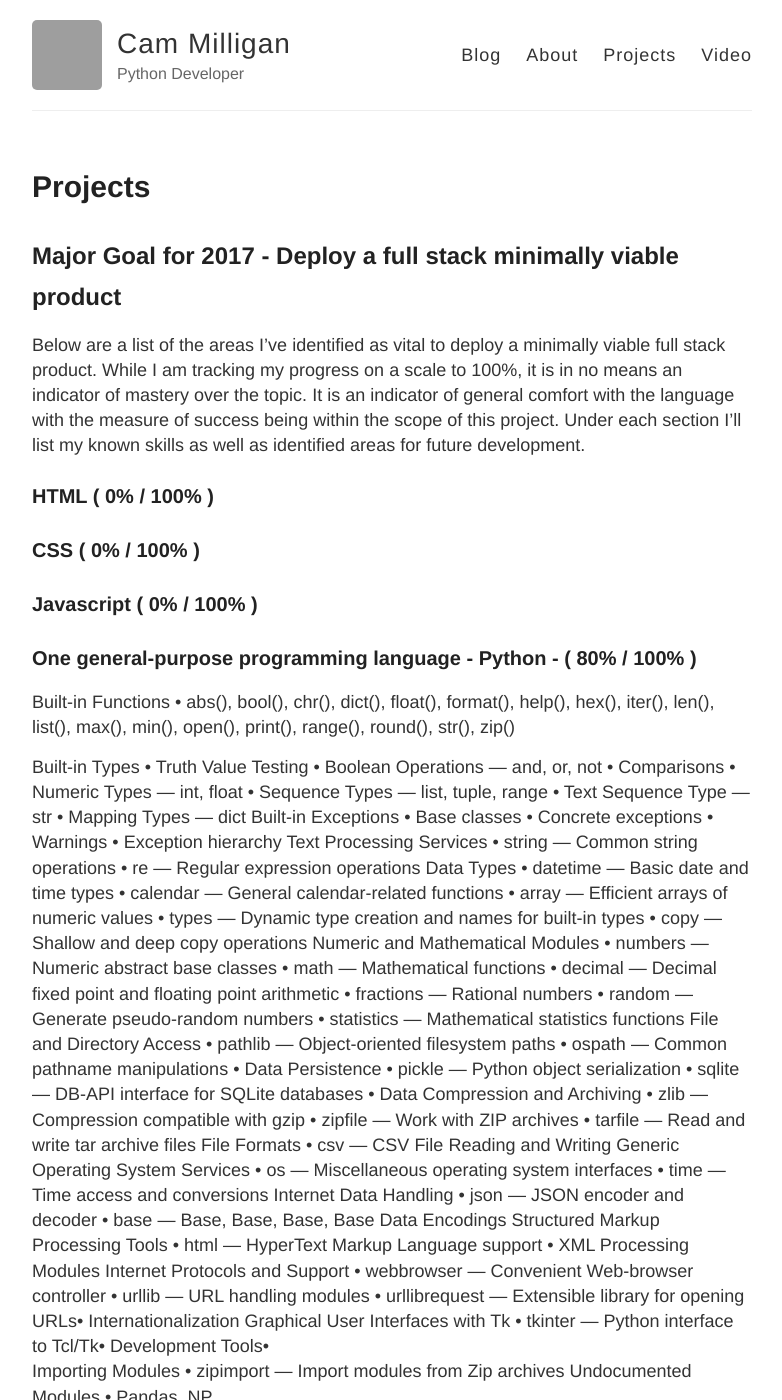
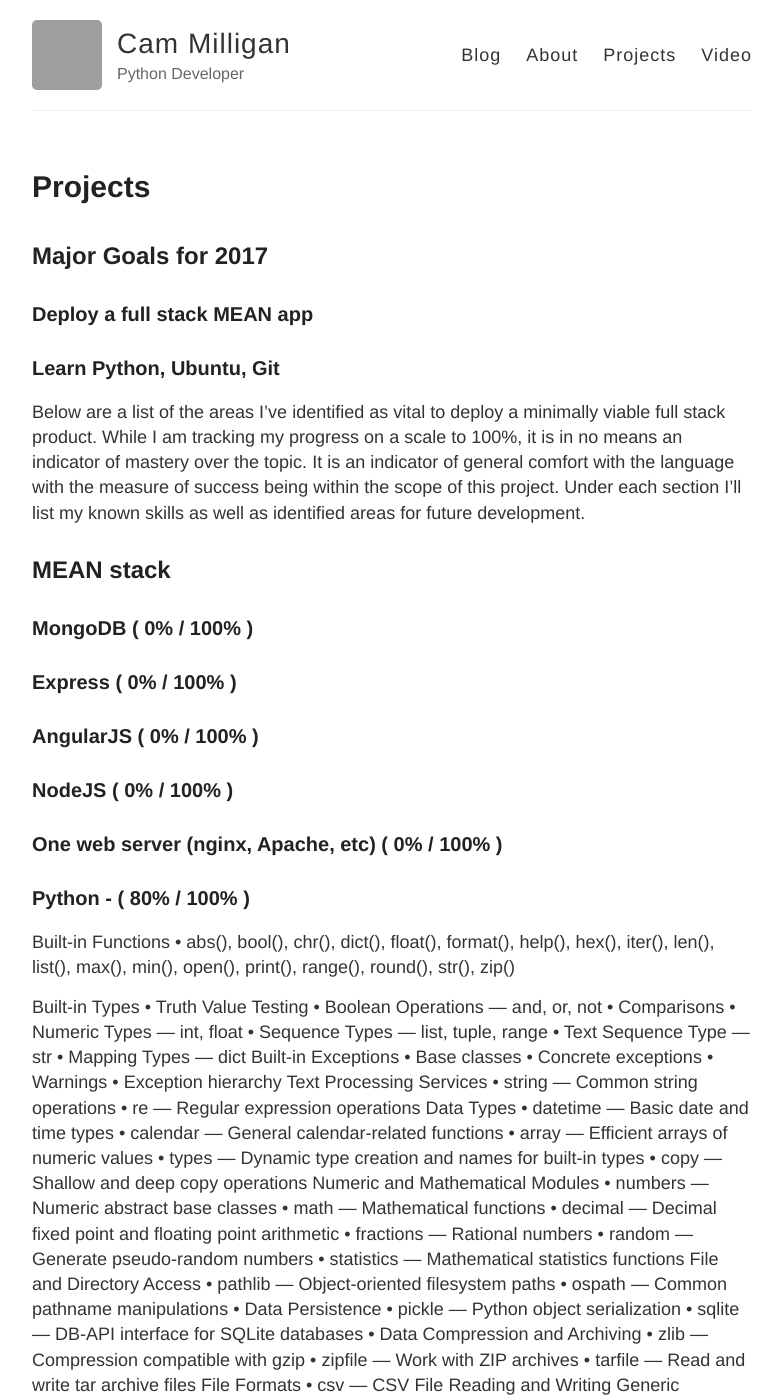
Before and after one commit to PersonaOnTheRun/personaontherun.github.io, a Jekyll site: the page built from projects.md, in a window 1280 px wide and 1400 px high. Shown: the whole window, without its empty margins (248-1030 px from the left). Built offline with Jekyll 4.4.1, drawn with Linux system fonts in a browser that asks for light colours; some of the changed text lies outside the part shown; grey boxes are pictures that could not be loaded.

Commit message:
Update projects.md

```diff
--- a/projects.md
+++ b/projects.md
@@ -4,17 +4,29 @@ title: Projects
 permalink: /projects/
 ---
 
-## Major Goal for 2017 - Deploy a full stack minimally viable product
+## Major Goals for 2017
+### Deploy a full stack MEAN app
+### Learn Python, Ubuntu, Git
 
 Below are a list of the areas I've identified as vital to deploy a minimally viable full stack product. While I am tracking my progress on a scale to 100%, it is in no means an indicator of mastery over the topic. It is an indicator of general comfort with the language with the measure of success being within the scope of this project. Under each section I'll list my known skills as well as identified areas for future development.
 
-### HTML ( 0% / 100% )
+## MEAN stack
 
-### CSS ( 0% / 100% )
+### MongoDB ( 0% / 100% )
 
-### Javascript ( 0% / 100% )
+### Express ( 0% / 100% )
 
-### One general-purpose programming language - Python - ( 80% / 100% )
+### AngularJS ( 0% / 100% )
+
+
+### NodeJS ( 0% / 100% )
+
+### One web server (nginx, Apache, etc) ( 0% / 100% )
+
+
+
+
+### Python - ( 80% / 100% )
 
 
 Built-in Functions
```
Also changed, not shown: other parts of projects.md (+0 -3 lines).
